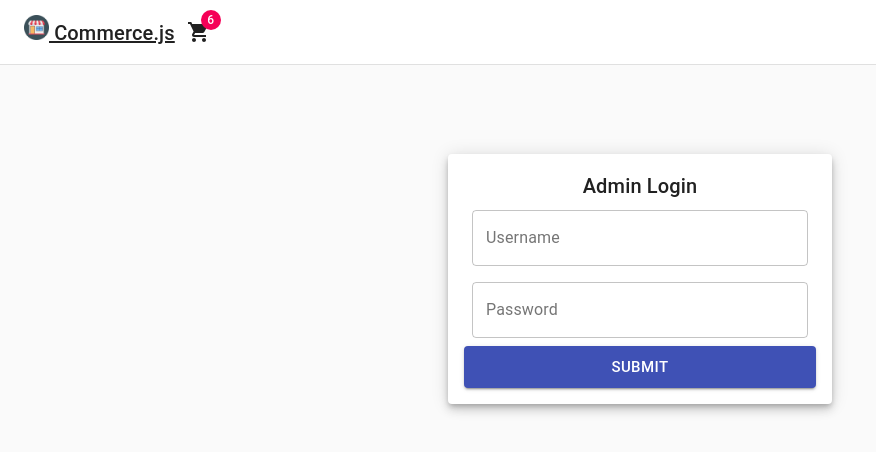
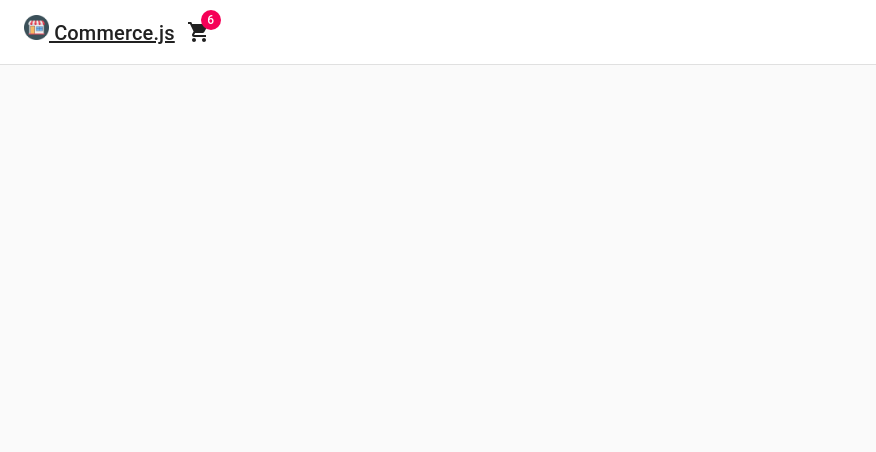
Before and after one commit to HristijanGjorgjioski/E-commerce, a React (Create React App) app in the folder client/: page / in a window 1280 px wide. Shown: the top 452 px of the page, without its empty margins (0-876 px from the left). Built offline with nearby package versions, Linux system fonts and the light colour scheme.

Commit message:
Facing some weired bug

```diff
--- a/client/src/App.js
+++ b/client/src/App.js
@@ -12,7 +12,7 @@ const App = () => {
         <CssBaseline />
         <Header />
         <Switch>
-          <Route exact="/login">
+          <Route exact path="/login">
             <Login />
           </Route>
         </Switch>
--- a/client/src/components/Login/Login.jsx
+++ b/client/src/components/Login/Login.jsx
@@ -25,8 +25,8 @@ const Login = () => {
         <Paper className={classes.paper} elevation={6}>
             <form autoComplete="off" className={`${classes.root} ${classes.form}`} onSubmit={handleSubmit}>
                 <Typography variant="h6">Admin Login</Typography>
-                <TextField name="username" variant="outlined" label="Username" fullWidth value={loginData.username} onChange={(e) => setLoginData({ ...loginData, username: e.target.value })} />
-                <TextField name="password" variant="outlined" label="Password" fullWidth value={loginData.password} onChange={(e) => setLoginData({ ...loginData, password: e.target.value })} />
+                <TextField name="username" variant="outlined" label="Username" type="text" fullWidth value={loginData.username} onChange={(e) => setLoginData({ ...loginData, username: e.target.value })} />
+                <TextField name="password" variant="outlined" label="Password" type="password" fullWidth value={loginData.password} onChange={(e) => setLoginData({ ...loginData, password: e.target.value })} />
                 <Button className={''} variant="contained" color="primary" size="large" type="submit" fullWidth>Submit</Button>
             </form>
         </Paper>
```
Also changed, not shown: 1 other file (tests, documents, lock files or other folders).
